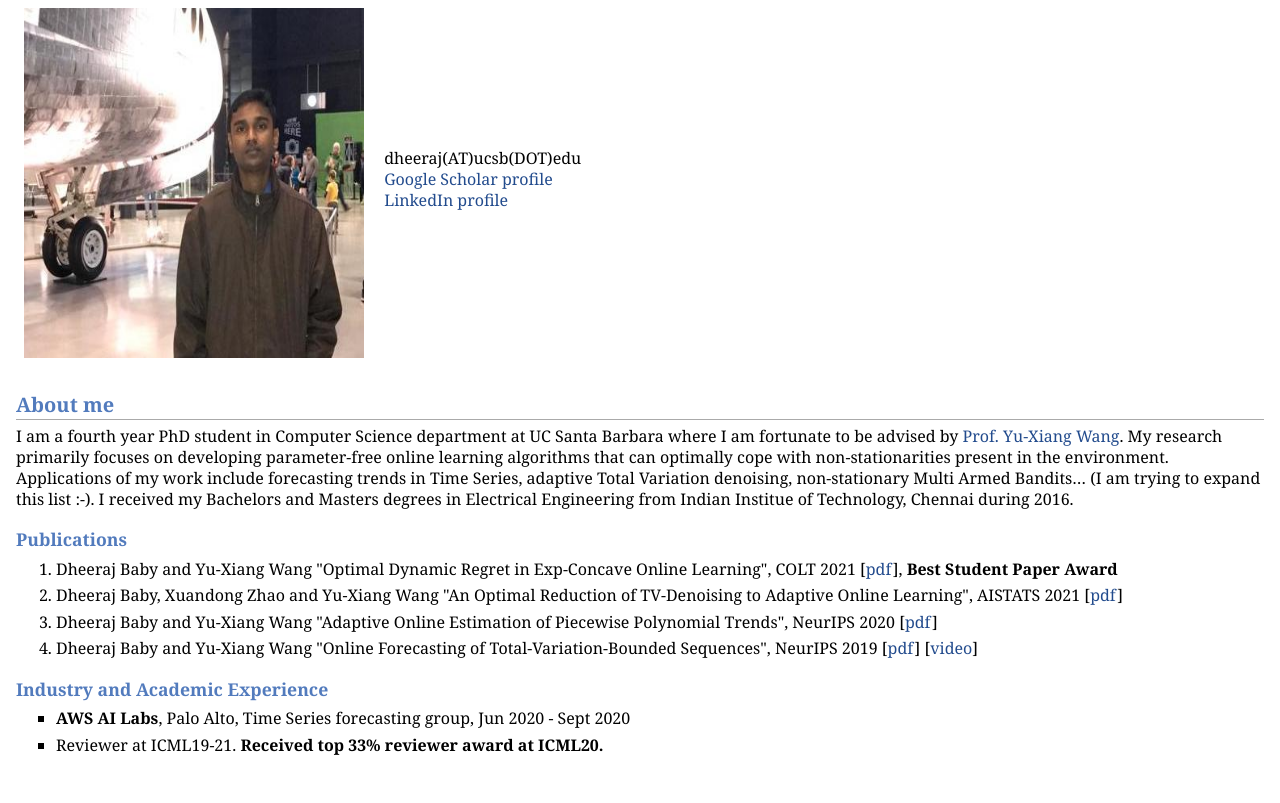
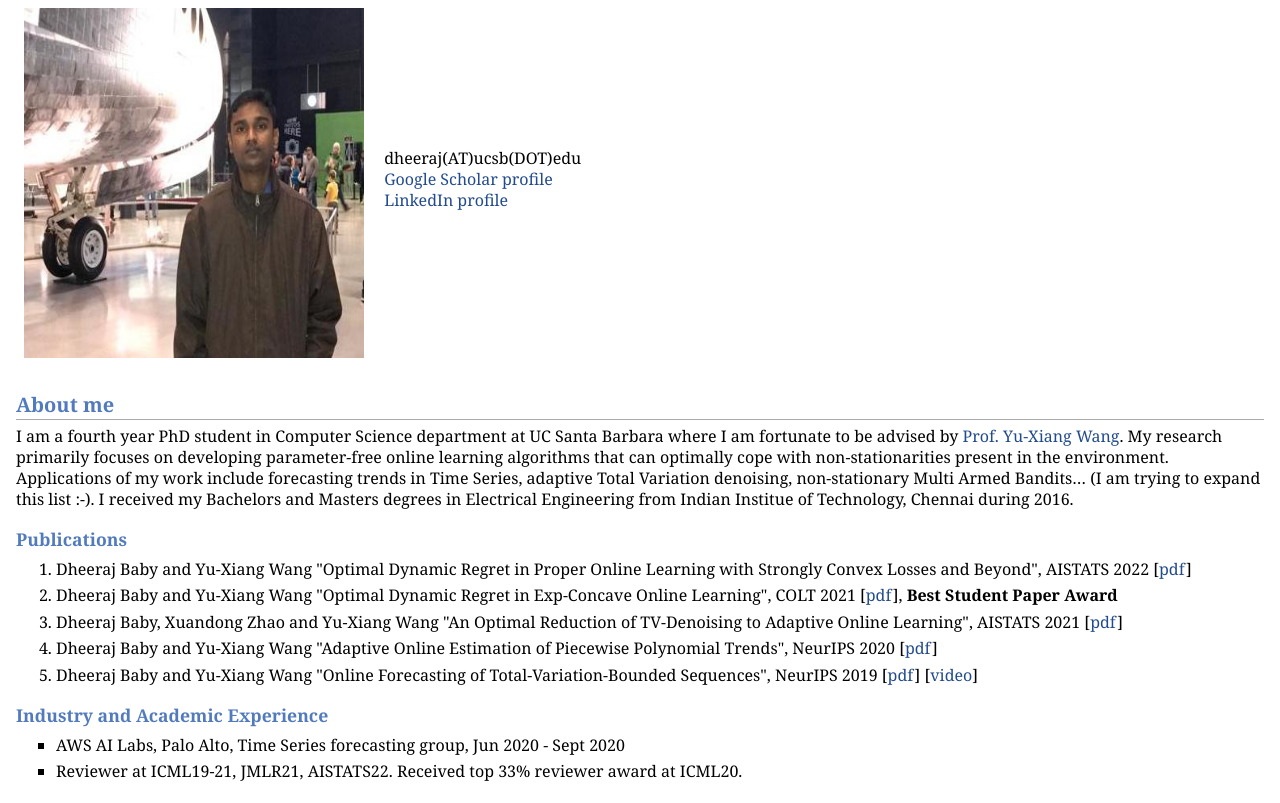
Before and after one commit to Dheeraj-B/dheeraj.github.io, a plain HTML site: page index.html in a window 1280 px wide. Shown: the part 66-869 px from the top of the page. Before the commit the page ends 842 px from the top, so only its background shows below. Drawn offline with Linux system fonts and the light colour scheme.

Commit message:
added aistats22

```diff
--- a/index.html
+++ b/index.html
@@ -20,6 +20,8 @@
 <p>I am a fourth year PhD student in Computer Science department at UC Santa Barbara where I am fortunate to be advised by <a href="https://sites.cs.ucsb.edu/~yuxiangw/">Prof. Yu-Xiang Wang</a>. My research primarily focuses on developing parameter-free online learning algorithms that can optimally cope with non-stationarities present in the environment. Applications of my work include forecasting trends in Time Series, adaptive Total Variation denoising, non-stationary Multi Armed Bandits&hellip; (I am trying to expand this list :-). I received my Bachelors and Masters degrees in Electrical Engineering from Indian Institue of Technology, Chennai during 2016.</p>
 <h3>Publications </h3>
 <ol>
+<li><p>Dheeraj Baby and Yu-Xiang Wang "Optimal Dynamic Regret in Proper Online Learning with Strongly Convex Losses and Beyond", AISTATS 2022 [<a href="https://arxiv.org/pdf/2201.08905.pdf">pdf</a>]</p>
+</li>
 <li><p>Dheeraj Baby and Yu-Xiang Wang "Optimal Dynamic Regret in Exp-Concave Online Learning", COLT 2021 [<a href="https://arxiv.org/pdf/2104.11824.pdf">pdf</a>], <b>Best Student Paper Award</b></p>
 </li>
 <li><p>Dheeraj Baby, Xuandong Zhao and Yu-Xiang Wang "An Optimal Reduction of TV-Denoising to Adaptive Online Learning", AISTATS 2021 [<a href="https://arxiv.org/pdf/2101.09438.pdf">pdf</a>]</p>
@@ -31,9 +33,9 @@
 </ol>
 <h3>Industry and Academic Experience</h3>
 <ul>
-<li><p><b>AWS AI Labs</b>, Palo Alto, Time Series forecasting group, Jun 2020 - Sept 2020</p>
+<li><p>AWS AI Labs, Palo Alto, Time Series forecasting group, Jun 2020 - Sept 2020</p>
 </li>
-<li><p>Reviewer at ICML19-21. <b>Received top 33% reviewer award at ICML20.</b></p>
+<li><p>Reviewer at ICML19-21, JMLR21, AISTATS22. Received top 33% reviewer award at ICML20.</p>
 </li>
 </ul>
 </div>
```
